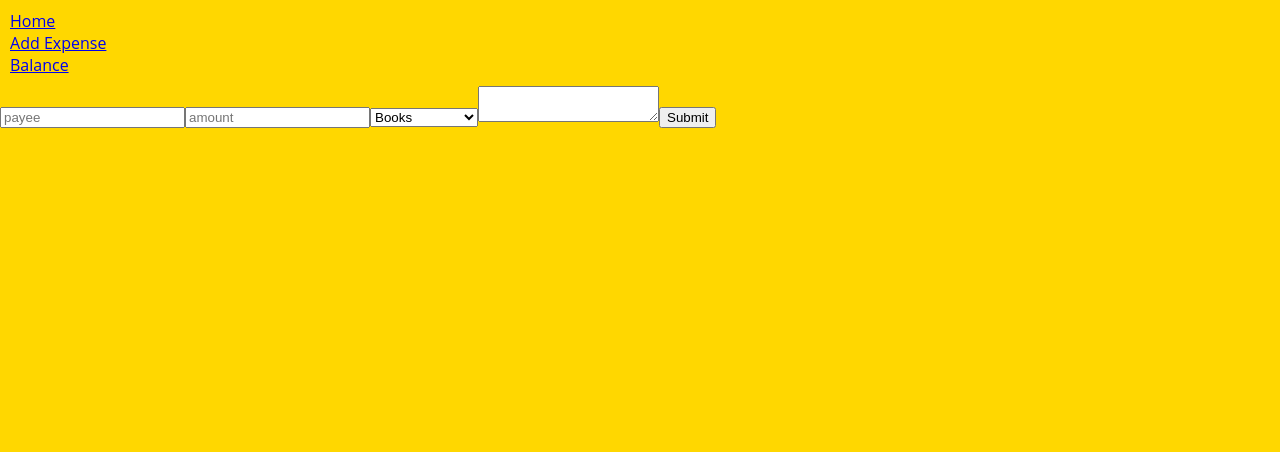
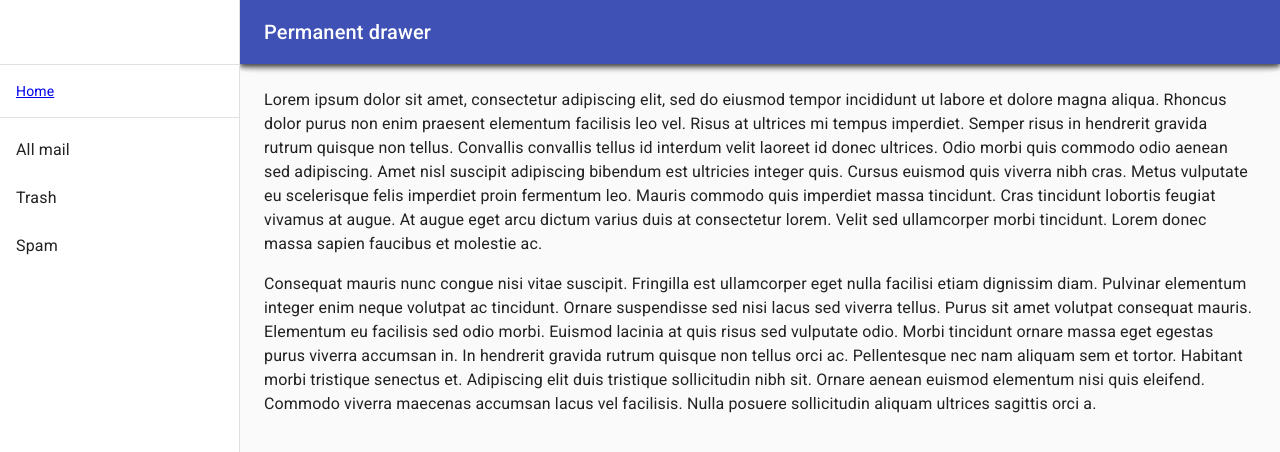
Before and after one commit to andrewjthomsen/Affluent-Expense-Tracker, a React (Create React App) app in the folder client/: page /expenses in a window 1280 px wide. Shown: the top 452 px of the page. Built offline with nearby package versions, Linux system fonts and the light colour scheme.

Commit message:
Started implementing a navbar

```diff
--- a/client/package.json
+++ b/client/package.json
@@ -3,6 +3,7 @@
   "version": "0.1.0",
   "private": true,
   "dependencies": {
+    "@material-ui/core": "^4.0.1",
     "react": "^16.8.6",
     "react-dom": "^16.8.6",
     "react-scripts": "3.0.1"
--- a/client/public/index.html
+++ b/client/public/index.html
@@ -9,7 +9,10 @@
       manifest.json provides metadata used when your web app is installed on a
       user's mobile device or desktop. See https://developers.google.com/web/fundamentals/web-app-manifest/
     -->
+
     <link rel="manifest" href="%PUBLIC_URL%/manifest.json" />
+    <link rel="stylesheet" href="https://fonts.googleapis.com/css?family=Roboto:300,400,500&display=swap" />
+    <link rel="stylesheet" href="https://fonts.googleapis.com/icon?family=Material+Icons" />
     <!-- <link
       rel="stylesheet"
       href="https://fonts.googleapis.com/icon?family=Material+Icons"
--- a/client/src/components/Expense-Form/expenseForm.js
+++ b/client/src/components/Expense-Form/expenseForm.js
@@ -1,124 +1,238 @@
-import React from "react";
-// import { TextInput } from "react-materialize";
-// AXIOS
-import axios from "axios";
-//import API from "../../routes/api/api";
-class ExpenseForm extends React.Component {
-  constructor(props) {
-    super(props);
-    this.onHandlePayee = this.onHandlePayee.bind(this);
-    this.onHandleAmount = this.onHandleAmount.bind(this);
-    this.onHandleCategory = this.onHandleCategory.bind(this);
-    this.onHandleComment = this.onHandleComment.bind(this);
-    // this.onHandleUser = this.onHandleUser.bind(this);
-    this.onSubmit = this.onSubmit.bind(this);
+// import React from "react";
+// // import { TextInput } from "react-materialize";
+// import Button from '@material-ui/core/Button';
+// // AXIOS
+// import axios from "axios";
+// //import API from "../../routes/api/api";
+// class ExpenseForm extends React.Component {
+//   constructor(props) {
+//     super(props);
+//     this.onHandlePayee = this.onHandlePayee.bind(this);
+//     this.onHandleAmount = this.onHandleAmount.bind(this);
+//     this.onHandleCategory = this.onHandleCategory.bind(this);
+//     this.onHandleComment = this.onHandleComment.bind(this);
+//     // this.onHandleUser = this.onHandleUser.bind(this);
+//     this.onSubmit = this.onSubmit.bind(this);
 
-    this.state = {
-      payee: "",
-      amount: "",
-      category: "",
-      comment: ""
-    };
-  }
+//     this.state = {
+//       payee: "",
+//       amount: "",
+//       category: "",
+//       comment: ""
+//     };
+//   }
 
-  onHandlePayee(e) {
-    console.log("this.state.payee", this.state.payee);
-    //e.preventDefault();
-    this.setState({
-      payee: e.target.value
-    });
-  }
-  onHandleAmount(e) {
-    //e.preventDefault();
-    this.setState({
-      amount: e.target.value
-    });
-  }
-  onHandleCategory(e) {
-    //e.preventDefault();
-    this.setState({
-      category: e.target.value
-    });
-  }
-  onHandleComment(e) {
-    //e.preventDefault();
-    this.setState({
-      comment: e.target.value
-    });
-  }
+//   onHandlePayee(e) {
+//     console.log("this.state.payee", this.state.payee);
+//     //e.preventDefault();
+//     this.setState({
+//       payee: e.target.value
+//     });
+//   }
+//   onHandleAmount(e) {
+//     //e.preventDefault();
+//     this.setState({
+//       amount: e.target.value
+//     });
+//   }
+//   onHandleCategory(e) {
+//     //e.preventDefault();
+//     this.setState({
+//       category: e.target.value
+//     });
+//   }
+//   onHandleComment(e) {
+//     //e.preventDefault();
+//     this.setState({
+//       comment: e.target.value
+//     });
+//   }
 
-  onSubmit(e) {
-    e.preventDefault();
-    //console.log(`The values are ${this.state.payee}, ${this.state.amount}, and ${this.state.comment}`)
-    const obj = {
-      payee: this.state.payee,
-      amount: this.state.amount,
-      category: this.state.category,
-      comment: this.state.comment
-    };
-    console.log(obj);
-    axios
-      .post("http://localhost:5000/api/add", obj)
-      .then(res => console.log(res.data));
+//   onSubmit(e) {
+//     e.preventDefault();
+//     //console.log(`The values are ${this.state.payee}, ${this.state.amount}, and ${this.state.comment}`)
+//     const obj = {
+//       payee: this.state.payee,
+//       amount: this.state.amount,
+//       category: this.state.category,
+//       comment: this.state.comment
+//     };
+//     console.log(obj);
+//     axios
+//       .post("http://localhost:5000/api/add", obj)
+//       .then(res => console.log(res.data));
 
-    // API.addExpense(obj)
-    // .then(res => console.log(res.data));
+//     // API.addExpense(obj)
+//     // .then(res => console.log(res.data));
 
-    this.setState({
-      payee: "",
-      amount: "",
-      category: "",
-      comment: ""
-    });
-  }
+//     this.setState({
+//       payee: "",
+//       amount: "",
+//       category: "",
+//       comment: ""
+//     });
+//   }
 
-  render() {
-    return (
-      <div>
-        <form onSubmit={this.onSubmit}>
-          <input
-            type="text"
-            placeholder="payee"
-            id="payee"
-            value={this.state.payee}
-            onChange={this.onHandlePayee}
-          />
-          <input
-            type="text"
-            placeholder="amount"
-            id="amount"
-            value={this.state.amount}
-            onChange={this.onHandleAmount}
-          />
-          <select
-            id="category"
-            value={this.state.category}
-            onChange={this.onHandleCategory}
-          >
-            <option value="Books">Books</option>
-            <option value="Clothes">Clothes</option>
-            <option value="Electricity">Electricity</option>
-            <option value="Food">Food</option>
-            <option value="Fruit">Fruit</option>
-            <option value="Grocery">Grocery</option>
-            <option value="Internet">Internet</option>
-            <option value="Food">Food</option>
-            <option value="Traveling">Traveling</option>
-            <option value="Uncategorized">Uncategorized</option>
-          </select>
-          <textarea
-            name="comment"
-            form="usrform"
-            id="comment"
-            value={this.state.comment} onChange={this.onHandleComment}
-          />
-          <button type="submit" color="primary">
-            Submit
-          </button>
-        </form>
-      </div>
-    );
-  }
+//   render() {
+//     return (
+//       <div>
+//         <form onSubmit={this.onSubmit}>
+//           <input
+//             type="text"
+//             placeholder="payee"
+//             id="payee"
+//             value={this.state.payee}
+//             onChange={this.onHandlePayee}
+//           />
+//           <input
+//             type="text"
+//             placeholder="amount"
+//             id="amount"
+//             value={this.state.amount}
+//             onChange={this.onHandleAmount}
+//           />
+//           <select
+//             id="category"
+//             value={this.state.category}
+//             onChange={this.onHandleCategory}
+//           >
+//             <option value="Books">Books</option>
+//             <option value="Clothes">Clothes</option>
+//             <option value="Electricity">Electricity</option>
+//             <option value="Food">Food</option>
+//             <option value="Fruit">Fruit</option>
+//             <option value="Grocery">Grocery</option>
+//             <option value="Internet">Internet</option>
+//             <option value="Food">Food</option>
+//             <option value="Traveling">Traveling</option>
+//             <option value="Uncategorized">Uncategorized</option>
+//           </select>
+//           <textarea
+//             name="comment"
+//             form="usrform"
+//             id="comment"
+//             value={this.state.comment} onChange={this.onHandleComment}
+//           />
+//           <Button variant="contained" color="primary" type="submit">
+//             Submit
+//           </Button>
+//         </form>
+//       </div>
+//     );
+//   }
+// }
+
+// export default ExpenseForm;
+import React from 'react';
+import { makeStyles } from '@material-ui/core/styles';
+import Drawer from '@material-ui/core/Drawer';
+import CssBaseline from '@material-ui/core/CssBaseline';
+import AppBar from '@material-ui/core/AppBar';
+import Toolbar from '@material-ui/core/Toolbar';
+import List from '@material-ui/core/List';
+import Typography from '@material-ui/core/Typography';
+import Divider from '@material-ui/core/Divider';
+import ListItem from '@material-ui/core/ListItem';
+// import ListItemIcon from '@material-ui/core/ListItemIcon';
+import ListItemText from '@material-ui/core/ListItemText';
+// import InboxIcon from '@material-ui/icons/MoveToInbox';
+import { Link } from 'react-router-dom';
+
+
+const drawerWidth = 240;
+
+const useStyles = makeStyles(theme => ({
+  root: {
+    display: 'flex',
+  },
+  appBar: {
+    width: `calc(100% - ${drawerWidth}px)`,
+    marginLeft: drawerWidth,
+  },
+  drawer: {
+    width: drawerWidth,
+    flexShrink: 0,
+  },
+  drawerPaper: {
+    width: drawerWidth,
+  },
+  toolbar: theme.mixins.toolbar,
+  content: {
+    flexGrow: 1,
+    backgroundColor: theme.palette.background.default,
+    padding: theme.spacing(3),
+  },
+}));
+
+function PermanentDrawerLeft() {
+  const classes = useStyles();
+
+  return (
+    <div className={classes.root}>
+      <CssBaseline />
+      <AppBar position="fixed" className={classes.appBar}>
+        <Toolbar>
+          <Typography variant="h6" noWrap>
+            Permanent drawer
+          </Typography>
+        </Toolbar>
+      </AppBar>
+      <Drawer
+        className={classes.drawer}
+        variant="permanent"
+        classes={{
+          paper: classes.drawerPaper,
+        }}
+        anchor="left"
+      >
+        <div className={classes.toolbar} />
+        <Divider />
+        <List>
+          {/* {['Home', 'Add Expense', 'View Balance', 'Drafts'].map((text, index) => ( */}
+            <ListItem button key={"Home"}>
+              <Link to="/">Home</Link>
+              {/* <ListItemText primary={text} /> */}
+            </ListItem>
+          {/* ))} */}
+        </List>
+        <Divider />
+        <List>
+          {['All mail', 'Trash', 'Spam'].map((text, index) => (
+            <ListItem button key={text}>
+              {/* <ListItemIcon>{index % 2 === 0 ? <InboxIcon /> : <InboxIcon />}</ListItemIcon> */}
+              <ListItemText primary={text} />
+            </ListItem>
+          ))}
+        </List>
+      </Drawer>
+      <main className={classes.content}>
+        <div className={classes.toolbar} />
+        <Typography paragraph>
+          Lorem ipsum dolor sit amet, consectetur adipiscing elit, sed do eiusmod tempor incididunt
+          ut labore et dolore magna aliqua. Rhoncus dolor purus non enim praesent elementum
+          facilisis leo vel. Risus at ultrices mi tempus imperdiet. Semper risus in hendrerit
+          gravida rutrum quisque non tellus. Convallis convallis tellus id interdum velit laoreet id
+          donec ultrices. Odio morbi quis commodo odio aenean sed adipiscing. Amet nisl suscipit
+          adipiscing bibendum est ultricies integer quis. Cursus euismod quis viverra nibh cras.
+          Metus vulputate eu scelerisque felis imperdiet proin fermentum leo. Mauris commodo quis
+          imperdiet massa tincidunt. Cras tincidunt lobortis feugiat vivamus at augue. At augue eget
+          arcu dictum varius duis at consectetur lorem. Velit sed ullamcorper morbi tincidunt. Lorem
+          donec massa sapien faucibus et molestie ac.
+        </Typography>
+        <Typography paragraph>
+          Consequat mauris nunc congue nisi vitae suscipit. Fringilla est ullamcorper eget nulla
+          facilisi etiam dignissim diam. Pulvinar elementum integer enim neque volutpat ac
+          tincidunt. Ornare suspendisse sed nisi lacus sed viverra tellus. Purus sit amet volutpat
+          consequat mauris. Elementum eu facilisis sed odio morbi. Euismod lacinia at quis risus sed
+          vulputate odio. Morbi tincidunt ornare massa eget egestas purus viverra accumsan in. In
+          hendrerit gravida rutrum quisque non tellus orci ac. Pellentesque nec nam aliquam sem et
+          tortor. Habitant morbi tristique senectus et. Adipiscing elit duis tristique sollicitudin
+          nibh sit. Ornare aenean euismod elementum nisi quis eleifend. Commodo viverra maecenas
+          accumsan lacus vel facilisis. Nulla posuere sollicitudin aliquam ultrices sagittis orci a.
+        </Typography>
+      </main>
+    </div>
+  );
 }
 
-export default ExpenseForm;
+export default PermanentDrawerLeft;
--- a/client/src/components/Navbar/navbar.css
+++ b/client/src/components/Navbar/navbar.css
@@ -1,74 +1,14 @@
-/* $main-bg: #dfe6e9;
-$purple: #5d9cec;
-$deep-purple: darken($purple, 10%);
-$light-green: #55efc4; */
-
-
 body {
   font-family: "Open Sans", sans-serif;
   margin: 0;
   padding: 0;
   background-color: gold;
-
-
 }
 
 ul {
   margin: 0;
   padding: 10px;
 }
-  /* li {
+  li {
     list-style: none;
-    a {
-      padding: 1em;
-      color: white;
-      text-decoration: none;
-      -webkit-transition: background-color 0.5s;
-      -o-transition: background-color 0.5s;
-      transition: background-color 0.5s, color 0.5s;
-      &:hover {
-        background-color: $light-green;
-        color: $deep-purple;
-      }
-      .contact {
-        border: 1px solid white;
-      }
-    }
   }
-}
-
-.nav {
-  display: -webkit-box;
-  display: -ms-flexbox;
-  display: flex;
-  background: linear-gradient(to bottom right, $purple, #967adc);
-  color: white;
-  .slam-left {
-    margin-right: auto;
-  }
-}
-
-@media all and (max-width: 500px) {
-  ul {
-    padding: 0;
-    li {
-      width: 100%;
-      a {
-        display: block;
-        text-align: center;
-      }
-    }
-  }
-  .nav {
-    -webkit-box-orient: vertical;
-    -webkit-box-direction: normal;
-    -ms-flex-direction: column;
-    flex-direction: column;
-    -webkit-box-align: center;
-    -ms-flex-align: center;
-    align-items: center;
-    .slam-left {
-      margin-right: 0;
-    }
-  }
-} */
--- a/client/src/components/Navbar/navbar.js
+++ b/client/src/components/Navbar/navbar.js
@@ -1,19 +1,106 @@
-import React from "react";
+// import React from "react";
+// import { Link } from 'react-router-dom';
+// import "./navbar.css";
+// class Navbar extends React.Component {
+// 	render() {
+// 		return (
+// 			<div>
+// 				<ul className="nav">
+// 					<li className="nav-item slam-left"><Link to="/">Home</Link></li>
+// 					<li className="nav-item"><Link to="/expenses">Add Expense</Link></li>
+// 					<li className="nav-item"><Link to="/balance">Balance</Link></li>
+// 				</ul>
+// 			</div>
+
+// 		);
+// 	}
+// }
+
+// export default Navbar;
+import React from 'react';
+import { makeStyles } from '@material-ui/core/styles';
+import Drawer from '@material-ui/core/Drawer';
+import CssBaseline from '@material-ui/core/CssBaseline';
+import AppBar from '@material-ui/core/AppBar';
+import Toolbar from '@material-ui/core/Toolbar';
+import List from '@material-ui/core/List';
+import Typography from '@material-ui/core/Typography';
+import Divider from '@material-ui/core/Divider';
+import ListItem from '@material-ui/core/ListItem';
+// import ListItemIcon from '@material-ui/core/ListItemIcon';
+import ListItemText from '@material-ui/core/ListItemText';
+// import InboxIcon from '@material-ui/icons/MoveToInbox';
 import { Link } from 'react-router-dom';
-import "./navbar.css";
-class Navbar extends React.Component {
-	render() {
-		return (
-			<div>
-				<ul className="nav">
-					<li className="nav-item slam-left"><Link to="/">Home</Link></li>
-					<li className="nav-item"><Link to="/expenses">Add Expense</Link></li>
-					<li className="nav-item"><Link to="/balance">Balance</Link></li>
-				</ul>
-			</div>
 
-		);
-	}
+
+const drawerWidth = 240;
+
+const useStyles = makeStyles(theme => ({
+  root: {
+    display: 'flex',
+  },
+  appBar: {
+    width: `calc(100% - ${drawerWidth}px)`,
+    marginLeft: drawerWidth,
+  },
+  drawer: {
+    width: drawerWidth,
+    flexShrink: 0,
+  },
+  drawerPaper: {
+    width: drawerWidth,
+  },
+  toolbar: theme.mixins.toolbar,
+  content: {
+    flexGrow: 1,
+    backgroundColor: theme.palette.background.default,
+    padding: theme.spacing(3),
+  },
+}));
+
+function Navbar() {
+  const classes = useStyles();
+
+  return (
+    <div className={classes.root}>
+      <CssBaseline />
+      <AppBar position="fixed" className={classes.appBar}>
+        <Toolbar>
+          <Typography variant="h6" noWrap>
+            Permanent drawer
+          </Typography>
+        </Toolbar>
+      </AppBar>
+      <Drawer
+        className={classes.drawer}
+        variant="permanent"
+        classes={{
+          paper: classes.drawerPaper,
+        }}
+        anchor="left"
+      >
+        <div className={classes.toolbar} />
+        <Divider />
+        <List>
+          {/* {['Home', 'Add Expense', 'View Balance', 'Drafts'].map((text, index) => ( */}
+            <ListItem button key={"Home"}>
+              <Link to="/">Home</Link>
+              {/* <ListItemText primary={text} /> */}
+            </ListItem>
+          {/* ))} */}
+        </List>
+        <Divider />
+        <List>
+          {['All mail', 'Trash', 'Spam'].map((text, index) => (
+            <ListItem button key={text}>
+              {/* <ListItemIcon>{index % 2 === 0 ? <InboxIcon /> : <InboxIcon />}</ListItemIcon> */}
+              <ListItemText primary={text} />
+            </ListItem>
+          ))}
+        </List>
+      </Drawer>
+    </div>
+  );
 }
 
 export default Navbar;
--- a/client/src/index.js
+++ b/client/src/index.js
@@ -7,15 +7,20 @@
 import Home from "./pages/Home/index";
 import { createBrowserHistory } from "history";
 import * as serviceWorker from "./serviceWorker";
+import Navbar from "./components/Navbar/navbar";
 const hist = createBrowserHistory();
 ReactDOM.render(
+  <div>
   <Router history={hist}>
+  <Navbar/>
+  {/* put main tag inside navbar, which will be responsible for displaying all components */}
     <Switch>
       <Route exact path="/" component={Home} />
       <Route path="/expenses" component={ExpensePage} />
       <Route exact path="/balance" component={BalancePage} />
     </Switch>
-  </Router>,
+  </Router>
+  </div>,
   document.getElementById("root")
 );
 
--- a/client/src/pages/Home/index.js
+++ b/client/src/pages/Home/index.js
@@ -6,7 +6,7 @@
   return (
     // <!-- main -->
     <div>
-      <Navbar />
+      Hello World
     </div>
   );
 }
--- a/package.json
+++ b/package.json
@@ -34,7 +34,6 @@
     "express": "^4.16.4",
     "if-env": "^1.0.4",
     "is-empty": "^1.2.0",
-    "materialize-css": "^1.0.0",
     "mongoose": "^5.5.5",
     "react-dom": "^16.8.6",
     "react-materialize": "^3.3.1",
```
Also changed, not shown: 2 other files (tests, documents, lock files or other folders).
